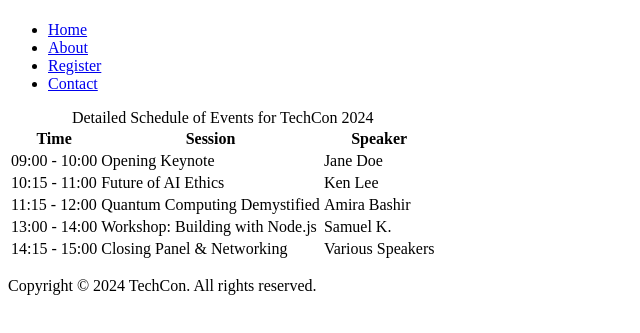
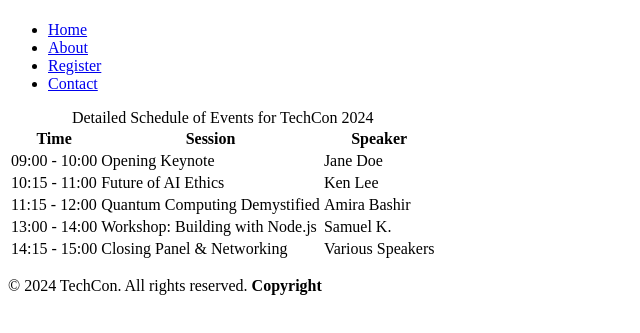
Before and after one commit to Musabe15/TechCon_HTML, a plain HTML site: page techcon_website/schedule.html in a window 1280 px wide. Shown: the part 59-392 px from the top of the page, without its empty margins (0-640 px from the left). Drawn offline with Linux system fonts and the light colour scheme.

Commit message:
fixed bug

```diff
--- a/techcon_website/schedule.html
+++ b/techcon_website/schedule.html
@@ -63,7 +63,7 @@
 
   <!-- Footer section -->
   <footer>
-    <p>Copyright &copy; 2024 TechCon. All rights reserved.</p>
+    <p>&copy; 2024 TechCon. All rights reserved. <strong>Copyright</strong></p>
   </footer>
 
 </body>
```
